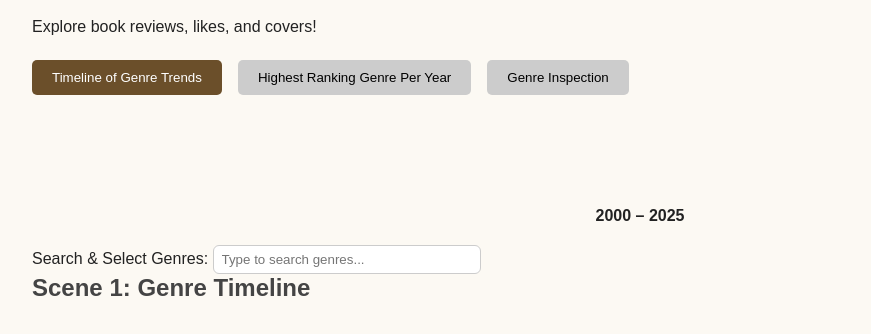
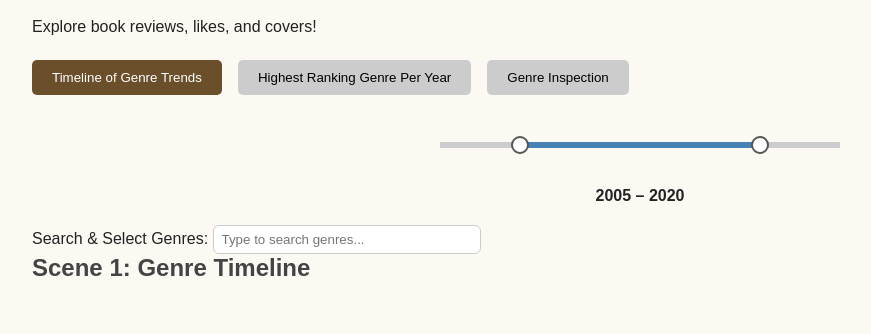
Before and after one commit to Liss4rd/GoodReads-Trends, a plain HTML site: page index.html in a window 1280 px wide. Shown: the part 72-406 px from the top of the page, without its empty margins (0-871 px from the left). Drawn offline with nearby package versions, Linux system fonts and the light colour scheme.

Commit message:
Update index.html

```diff
--- a/index.html
+++ b/index.html
@@ -23,13 +23,13 @@
 <!-- Scene 1 Controls -->
 <div id="scene1-controls">
 
-  <!-- Year Range Slider -->
-<div id="slider-container">
-  <svg id="yearSlider" width="500" height="80"></svg>
-  <div id="slider-labels">
-    <span id="yearStart">2000</span> – <span id="yearEnd">2025</span>
+  <!-- Year Range (D3 Tableau-style slider) -->
+  <div id="slider-container">
+    <svg id="yearSlider" width="500" height="80"></svg>
+    <div id="slider-labels">
+      <span id="yearStart">2005</span> – <span id="yearEnd">2020</span>
+    </div>
   </div>
-</div>
 
   <!-- Genre Search -->
   <div class="control-block">
@@ -47,18 +47,16 @@
   <div id="chart1"></div>
 </div>
 
-<!-- Scene 2 -->
 <div id="scene2" class="tab-content hidden">
   <h2>Scene 2: Top Genres per Year</h2>
   <div id="chart2"></div>
 </div>
 
-<!-- Scene 3 -->
 <div id="scene3" class="tab-content hidden">
   <h2>Scene 3: Genre Exploration</h2>
   <div id="chart3"></div>
 </div>
 
-<script src="goodreads_slider.js" defer></script>
+<script src="goodreads_scenes.js" defer></script>
 </body>
 </html>
```
